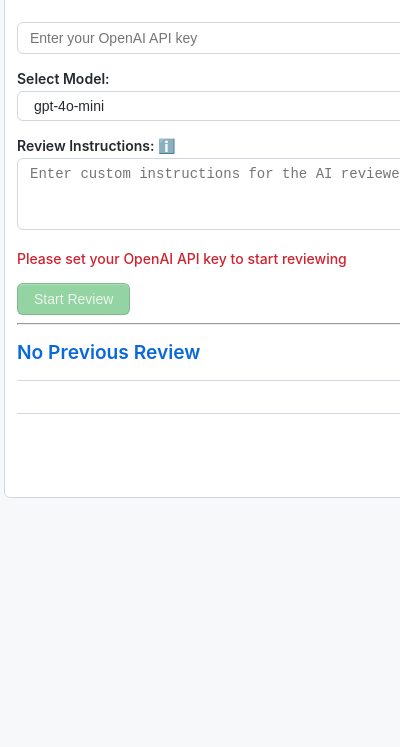
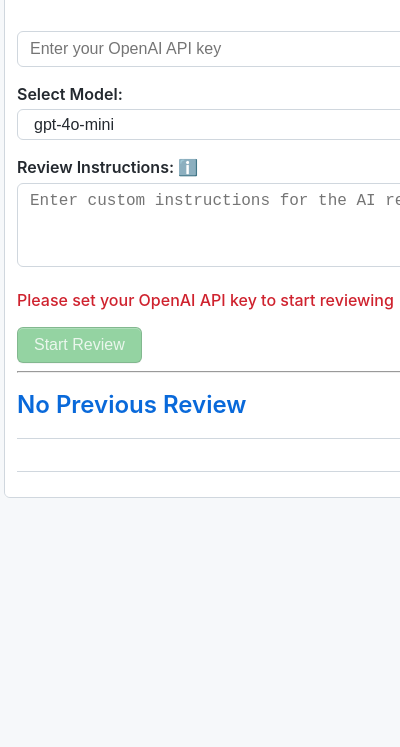
Before and after one commit to magare/CodeCritic, a browser extension: page popup/popup.html in a window 400 px wide. Shown: the part 97-844 px from the top of the page. Drawn offline with Linux system fonts and the light colour scheme.

Commit message:
made fonts bigger

```diff
--- a/popup/popup.css
+++ b/popup/popup.css
@@ -41,6 +41,8 @@ body {
   background-color: var(--color-canvas-subtle); /* Set background color */
   color: var(--color-fg-default); /* Set text color */
   overflow: hidden; /* Prevent body scrolling */
+  font-size: 16px; /* Increased base font size */
+  line-height: 1.5; /* Increased line height for better readability */
 }
 
 .container {
@@ -74,18 +76,16 @@ h3 {
   font-weight: 600; /* Bold font weight */
   margin-top: 0; /* Remove top margin */
   margin-bottom: 16px; /* Space below headings */
+  font-size: 20px; /* Increased font size for h2 */
+  line-height: 1.4; /* Increased line height for headings */
 }
 
 h1 {
   margin-right: 10px; /* Space to the right of h1 */
 }
 
-h2 {
-  font-size: 18px; /* Font size for h2 */
-}
-
 h3 {
-  font-size: 16px; /* Font size for h3 */
+  font-size: 18px; /* Increased font size for h3 */
 }
 
 label {
@@ -93,7 +93,8 @@ label {
   display: block; /* Block display */
   margin-bottom: 4px; /* Space below label */
   font-weight: 600; /* Bold font weight */
-  font-size: 14px; /* Font size for labels */
+  font-size: 16px; /* Increased font size for labels */
+  line-height: 1.4; /* Increased line height for labels */
 }
 
 .button {
@@ -111,15 +112,15 @@ label {
 
 #review-button:hover:not(:disabled),
 #save-api-key:hover:not(:disabled) {
-  background-color: var(--color-btn-primary-hover-bg); /* Hover background color */
-  border-color: var(--color-btn-primary-hover-border); /* Hover border color */
+  background-color: var(--color-btn-primary-hover-bg); /* Primary button hover background color */
+  border-color: var(--color-btn-primary-hover-border); /* Primary button hover border color */
 }
 
 #review-button:disabled,
 #save-api-key:disabled {
-  color: var(--color-btn-primary-disabled-text); /* Disabled text color */
-  background-color: var(--color-btn-primary-disabled-bg); /* Disabled background color */
-  border-color: var(--color-btn-primary-disabled-border); /* Disabled border color */
+  color: var(--color-btn-primary-disabled-text); /* Disabled primary button text color */
+  background-color: var(--color-btn-primary-disabled-bg); /* Disabled primary button background color */
+  border-color: var(--color-btn-primary-disabled-border); /* Disabled primary button border color */
 }
 
 #review-button {
@@ -146,8 +147,8 @@ textarea {
   border: 1px solid var(--color-border-default); /* Input border */
   border-radius: 6px; /* Rounded corners */
   box-sizing: border-box; /* Include padding and border in width */
-  font-size: 14px; /* Font size for inputs */
-  line-height: 20px; /* Line height for inputs */
+  font-size: 16px; /* Increased font size for inputs */
+  line-height: 1.5; /* Increased line height for inputs */
   color: var(--color-fg-default); /* Text color for inputs */
 }
 
@@ -168,9 +169,9 @@ button {
   padding: 5px 16px; /* Padding inside buttons */
   border-radius: 6px; /* Rounded corners */
   cursor: pointer; /* Pointer cursor on hover */
-  font-size: 14px; /* Font size for buttons */
+  font-size: 16px; /* Increased font size for buttons */
   font-weight: 500; /* Font weight for buttons */
-  line-height: 20px; /* Line height for buttons */
+  line-height: 1.5; /* Increased line height for buttons */
   transition: 0.2s cubic-bezier(0.3, 0, 0.5, 1); /* Transition for hover effects */
   transition-property: color, background-color, border-color; /* Properties to transition */
 }
@@ -199,7 +200,8 @@ button:disabled {
   margin-bottom: 16px; /* Space below status */
   font-style: italic; /* Italic font style */
   color: var(--color-fg-muted); /* Muted text color */
-  font-size: 14px; /* Font size for status */
+  font-size: 16px; /* Increased font size for status */
+  line-height: 1.4; /* Increased line height for status */
 }
 
 #results,
@@ -497,8 +499,9 @@ pre.result-code-block code {
 /* Review Timestamp Styles */
 .review-timestamp {
     margin: 5px 0 0 0; /* Margin above */
-    font-size: 0.9em; /* Font size */
+    font-size: 1em; /* Increased font size for review timestamp */
     color: var(--color-fg-muted); /* Muted text color */
+    line-height: 1.4; /* Increased line height for review timestamp */
 }
 
 /* Summary Title Styles */
@@ -508,8 +511,9 @@ pre.result-code-block code {
 
 #summary-title h2 {
     margin: 0; /* Remove margin */
-    font-size: 1.2em; /* Font size */
+    font-size: 1.5em; /* Increased font size for summary title */
     color: var(--color-accent-fg); /* Accent text color */
+    line-height: 1.4; /* Increased line height for summary title */
 }
 
 /* Warning Status Styles */
```
